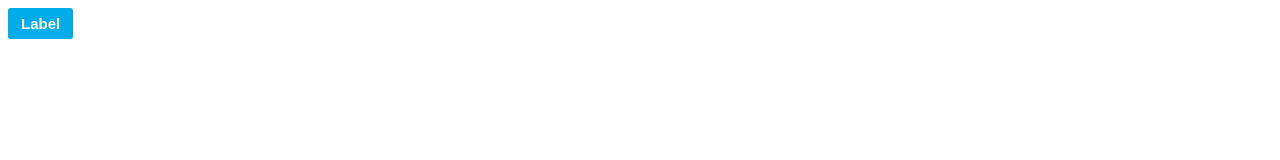
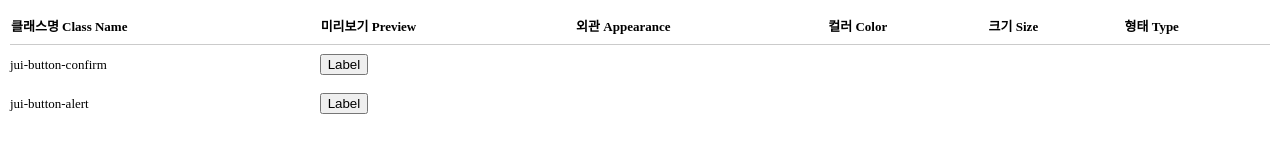
Before and after one commit to ted-jihoon-kim/comp-generator, a website: page template/template.html in a window 1280 px wide. Drawn offline with Linux system fonts and the light colour scheme.

Commit message:
add table header text

```diff
--- a/template/template.html
+++ b/template/template.html
@@ -16,15 +16,65 @@
 		font-smoothing: antialiased;
 		text-rendering: optimizeLegibility;
 	  }
+
+	  td {
+		  padding: 8px 0;
+	  }
+
   </style>
 
 </head>
 
 <body>
 
-  <button class="jui-button">
-    <label>Label</label>
-  </button>
+  <table style="border: none;padding: 0;margin: 0;width: 100%;text-align: left; font-size: 13px; font-weight: 400;">
+	  <tbody>
+		  <tr style="box-shadow: 0 1px 0 0 #CBCBCB; line-height: 32px;">
+			  <th>
+				  <span>클래스명 Class Name</span>
+			  </th>
+			  <th>
+				  <span>미리보기 Preview</span>
+			  </th>
+			  <th>
+				  <span>외관 Appearance</span>
+			  </th>
+			  <th>
+				  <span>컬러 Color</span>
+			  </th>
+			  <th>
+				  <span>크기 Size</span>
+			  </th>
+			  <th>
+				  <span>형태 Type</span>
+			  </th>
+		  </tr>
+		  <tr>
+			  <td>jui-button-confirm</td>
+			  <td>
+				  <button class="jui-button-confirm">
+				    <label>Label</label>
+				  </button>
+			  </td>
+			  <td></td>
+			  <td></td>
+			  <td></td>
+			  <td></td>
+		  </tr>
+		  <tr>
+			  <td>jui-button-alert</td>
+			  <td>
+				  <button class="jui-button-alert">
+				    <label>Label</label>
+				  </button>
+			  </td>
+			  <td></td>
+			  <td></td>
+			  <td></td>
+			  <td></td>
+		  </tr>
+	  </tbody>
+  </table>
 
 
 
```
